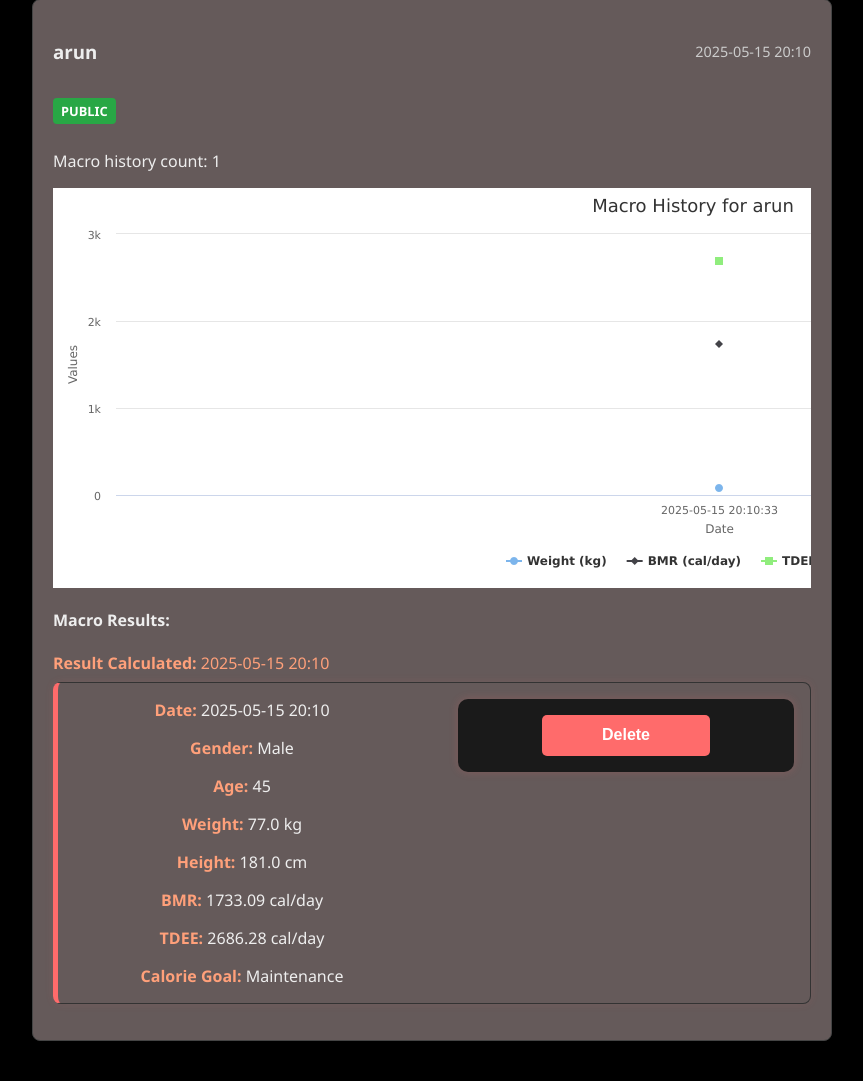
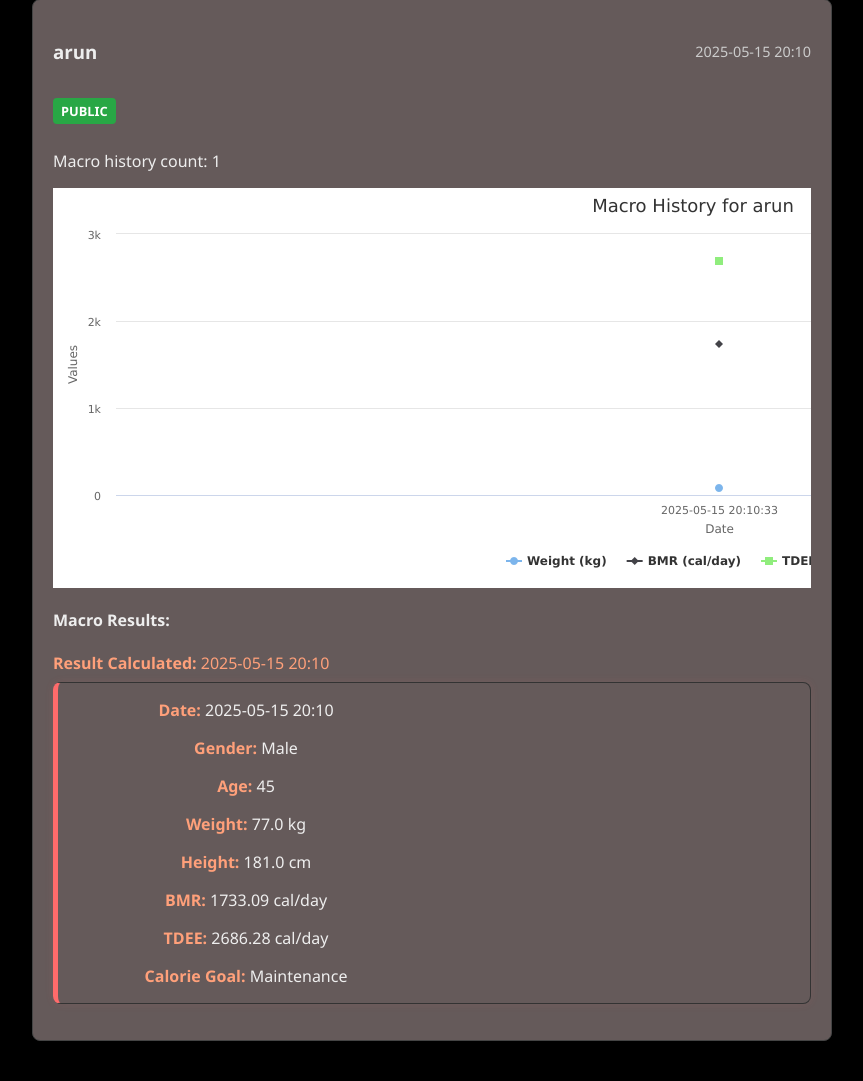
Before and after one commit to noahgibson710/CITS3403-project, a Flask app: page /feed in a window 1280 px wide. Shown: the part 1635-2716 px from the top of the page, without its empty margins (208-1071 px from the left). Run offline with Flask 2, Linux system fonts and the light colour scheme; a user stored in the database is signed in; data comes from the database, SQL or seed files in the repository; both versions use the stored data as it was after the commit.

Commit message:
remove option to delete post on community posts. This is currently allowing users to delete posts that are not their own.

```diff
--- a/app/templates/calc.html
+++ b/app/templates/calc.html
@@ -9,7 +9,7 @@
 <script src="./static/js/calc.js"></script>
 
 <h1>Calculator Form</h1>
-<form onsubmit="calculate(event)">
+<form onsubmit="calculate(event)" class="calculator">
   <label for="gender">Gender:</label><br>
   <select id="gender" name="gender" required>
     <option value="" disabled {% if not gender %}selected{% endif %}>Select your gender</option>
--- a/app/templates/community.html
+++ b/app/templates/community.html
@@ -112,9 +112,6 @@ block title %}Community Feed{% endblock %} {% block content %}
         <div>
           <li>
             <div class="info">{{ ui.history_item(post.macro_post) }}</div>
-            <div class="actions">
-              {{ ui.delete_button(post.macro_post.id) }}
-            </div>
           </li>
         </div>
       </div>
```
Also changed, not shown: instance/users.db.
